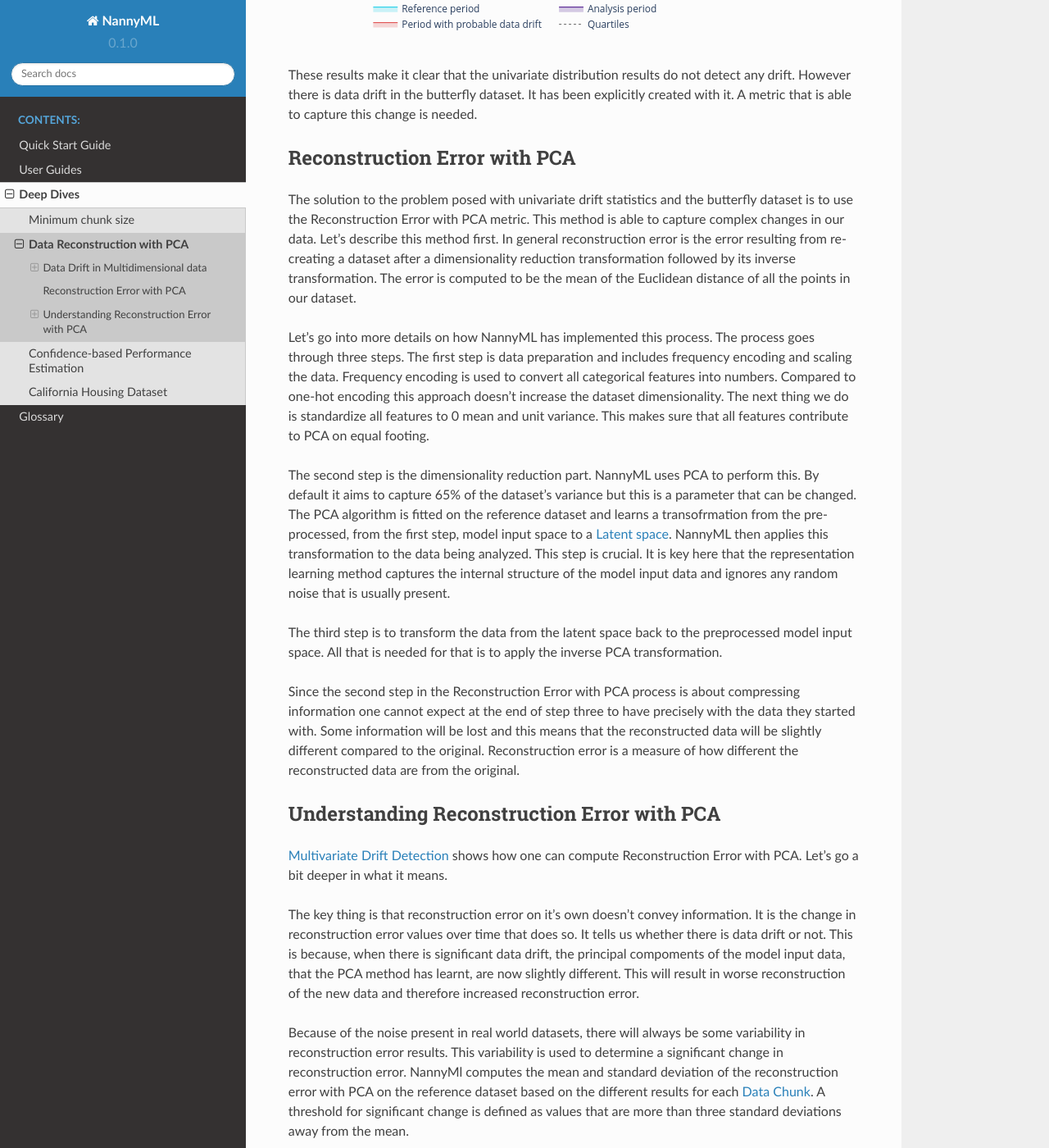
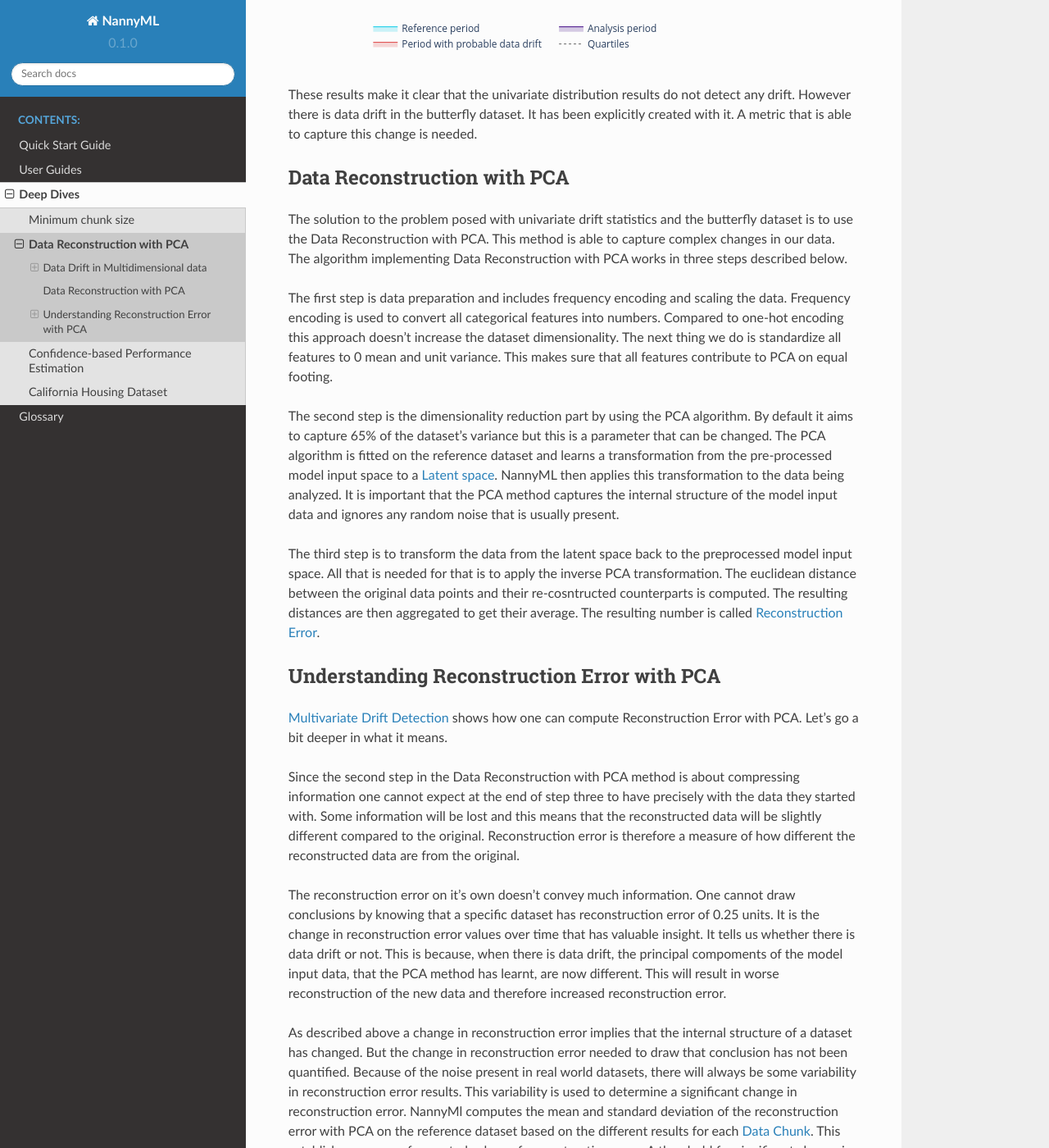
Before and after one commit to NannyML/nannyml, a Sphinx documentation site: the page built from docs/deep_dive/data_reconstruction.rst, in a window 1280 px wide and 1400 px high, scrolled down 6124 px. Shown: the whole window at 82% size. Built offline with Sphinx 7.4.7 and the Read the Docs theme 2.0.0, drawn with Linux system fonts in a browser that asks for light colours; pages that are not in the unit, such as notebooks, are missing from menus; some of the changed text lies outside the part shown.

Commit message:
Update Reconstruction Error docs (#25)
* feedback for california

* feedback for Reconstruction Error

```diff
--- a/docs/deep_dive/data_reconstruction.rst
+++ b/docs/deep_dive/data_reconstruction.rst
@@ -7,18 +7,19 @@ Data Reconstruction with PCA
 Data Drift in Multidimensional data
 -----------------------------------
 
-Machine Learning models have multidimensional input spaces. In binary
-classification problems models are trained in order to find the optimal classification
-boundary. This boundary is dependent on the structure of the data within the model input
+Machine Learning models typically have a multidimensional input space. In binary
+classification problems, models are trained to find the optimal classification
+boundary. This boundary depends on the structure of the data within the model input
 space. However the world is not static, and the structure of a model's input data can
 change. This change can then cause our existing decision boundary to be suboptimal.
 
 :ref:`Univariate Drift Detection<data-drift-univariate>` describes how NannyML analyzes
 each feature individually and
-observes whether there are changes in the resulting feature distributions over time. However
+observes whether there are changes in the resulting feature distributions over time. However,
 this is not enough to capture all the changes that may affect a machine learning model.
-The "butterfly" dataset, introduced below, demonstrates this. It does so by having data drift
-induced by rotating some data.
+The changes in correlations and more complex changes in relationships between model inputs might have
+a significant impact on model performance without changing univariate distributions of features.
+The "butterfly" dataset, introduced below, demonstrates this.
 
 "Butterfly" Dataset
 ~~~~~~~~~~~~~~~~~~~
@@ -74,8 +75,8 @@ Let's see first how we can construct an instance of the Butterfly dataset:
     >>> datadf = datadf.assign(y_pred = np.random.rand(DPP*20))
     >>> datadf = datadf.assign(y_true = np.random.randint(2, size=DPP*20))
 
-The key feature of the butterfly dataset is the data drift on it's first two features.
-This data drift is a 90 degree rotation across the z-axis. The following code creates a
+The key feature of the butterfly dataset is the data drift on its first two features.
+This data drift is introduced by a 90 degree rotation across the z-axis. The following code creates a
 plot that clearly shows the resulting data drift:
 
 .. code-block:: python
@@ -154,42 +155,36 @@ These results make it clear that the univariate distribution results do not dete
 However there is data drift in the butterfly dataset. It has been explicitly created with it.
 A metric that is able to capture this change is needed.
 
-Reconstruction Error with PCA
------------------------------
+Data Reconstruction with PCA
+----------------------------
 
 The solution to the problem posed with univariate drift statistics and the butterfly dataset
-is to use the Reconstruction Error with PCA metric. This method is able to capture
-complex changes in our data. Let's describe this method first.
-In general reconstruction error is the error resulting from re-creating
-a dataset after a dimensionality reduction transformation followed by its
-inverse transformation. The error is computed to be the mean of the Euclidean distance
-of all the points in our dataset.
+is to use the Data Reconstruction with PCA. This method is able to capture
+complex changes in our data. The algorithm implementing Data Reconstruction with PCA
+works in three steps described below.
 
-Let's go into more details on how NannyML has implemented this process.
-The process goes through three steps. The first step is data preparation and includes
+The first step is data preparation and includes
 frequency encoding and scaling the data. Frequency encoding is used
 to convert all categorical features into numbers. Compared to one-hot encoding this
 approach doesn't increase the dataset dimensionality. The next thing we do
 is standardize all features to 0 mean and unit variance. This makes sure that all features
 contribute to PCA on equal footing.
 
-The second step is the dimensionality reduction part. NannyML uses PCA to perform this.
+The second step is the dimensionality reduction part by using the PCA algorithm.
 By default it aims to capture 65% of the dataset's variance but this is a parameter that
 can be changed. The PCA algorithm is fitted on the reference dataset and
-learns a transofrmation from the pre-processed, from the first step,
-model input space to a :term:`Latent space`. NannyML then applies this transformation to the data
-being analyzed. This step is crucial. It is key here that the representation learning
-method captures the internal structure of the model input data
-and ignores any random noise that is usually present.
+learns a transformation from the pre-processed model input space to a :term:`Latent space`.
+NannyML then applies this transformation to the data
+being analyzed. It is important that the PCA method captures the internal structure of the
+model input data and ignores any random noise that is usually present.
+
 
 The third step is to transform the data from the latent space back to the preprocessed
 model input space. All that is needed for that is to apply the inverse PCA transformation.
+The euclidean distance between the original data points and their re-cosntructed counterparts
+is computed. The resulting distances are then aggregated to get their average. The resulting
+number is called :term:`Reconstruction Error`.
 
-Since the second step in the Reconstruction Error with PCA process is about compressing
-information one cannot expect at the end of step three to have precisely with the data they
-started with. Some information will be lost and this means that the reconstructed data will be slightly
-different compared to the original. Reconstruction error is a measure of how different
-the reconstructed data are from the original.
 
 Understanding Reconstruction Error with PCA
 -------------------------------------------
@@ -197,20 +192,30 @@ Understanding Reconstruction Error with PCA
 :ref:`Multivariate Drift Detection<data-drift-multivariate>` shows how one can compute
 Reconstruction Error with PCA. Let's go a bit deeper in what it means.
 
-The key thing is that reconstruction error on it's own doesn't convey
-information. It is the change in reconstruction error values over time that does so.
-It tells us whether there is data drift or not. This is because, when there is significant
+Since the second step in the Data Reconstruction with PCA method is about compressing
+information one cannot expect at the end of step three to have precisely with the data they
+started with. Some information will be lost and this means that the reconstructed data will be slightly
+different compared to the original. Reconstruction error is therefore a measure of how different
+the reconstructed data are from the original.
+
+The reconstruction error on it's own doesn't convey much information.
+One cannot draw conclusions by knowing that a specific dataset has reconstruction error of 0.25 units.
+It is the change in reconstruction error values over time that has valuable insight.
+It tells us whether there is data drift or not. This is because, when there is
 data drift, the principal compoments of the model input data, that the PCA method has learnt,
-are now slightly different. This will result in worse reconstruction of the new data and
+are now different. This will result in worse reconstruction of the new data and
 therefore increased reconstruction error.
 
+As described above a change in reconstruction error implies that the internal structure of a dataset
+has changed. But the change in reconstruction error needed to draw that conclusion has not been quantified.
 Because of the noise present in real world datasets, there will always be some
 variability in reconstruction error results. This variability is used to determine
 a significant change in reconstruction error. NannyMl computes the mean
 and standard deviation of the reconstruction error with PCA on the reference
-dataset based on the different results for each :term:`Data Chunk`.
-A threshold for significant change is defined as values that
-are more than three standard deviations away from the mean.
+dataset based on the different results for each :term:`Data Chunk`. This establishes
+a range of expected values of reconstruction error. A threshold for significant change
+in NannyML is defined as values that are more than three standard deviations away from the mean
+of the reference data.
 
 Reconstruction Error with PCA on the butterfly dataset
 ~~~~~~~~~~~~~~~~~~~~~~~~~~~~~~~~~~~~~~~~~~~~~~~~~~~~~~
--- a/docs/glossary.rst
+++ b/docs/glossary.rst
@@ -112,6 +112,9 @@ Glossary
     Predictions
         A synonym for :term:`Model outputs`.
 
+    Reconstruction Error
+        The average euclidean distance between the original and the reconstructed data points in a dataset.
+
     Target
         The actual outcome of the event the machine learning model is trying to predict.
 
```
Also changed, not shown: other parts of docs/deep_dive/data_reconstruction.rst (+1 -1 lines).
